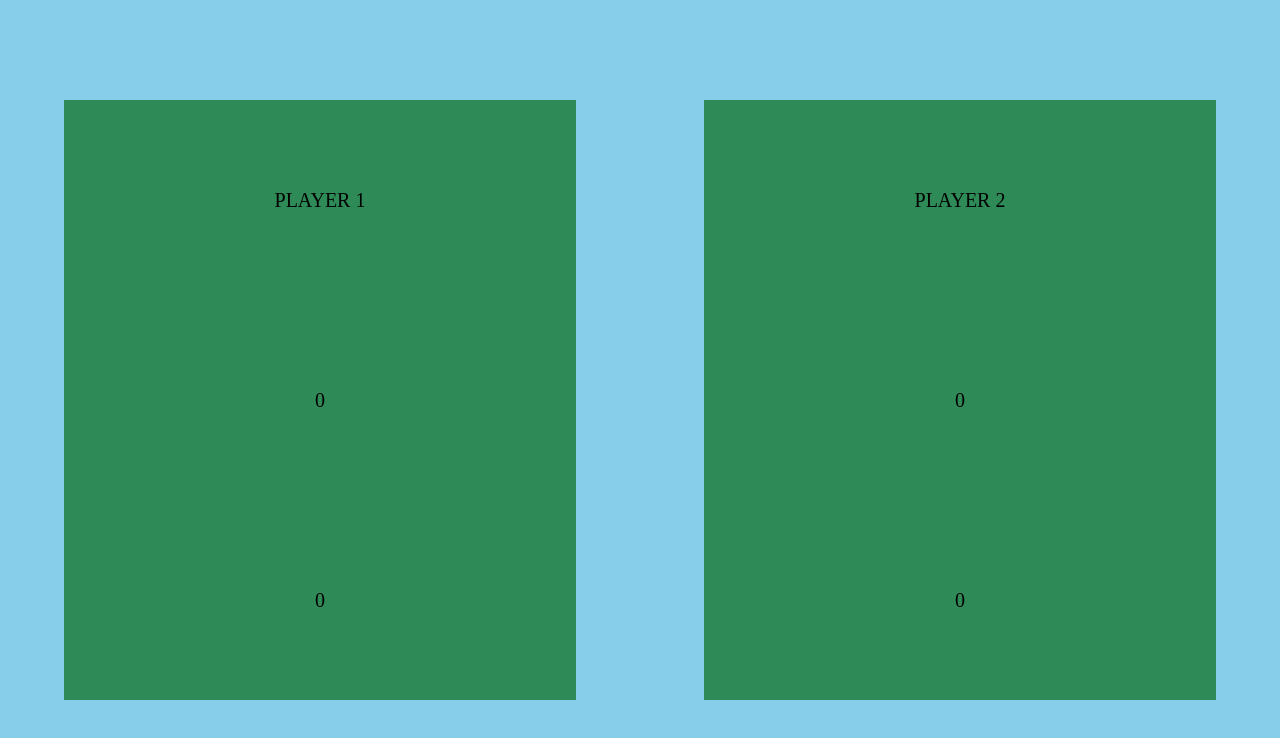
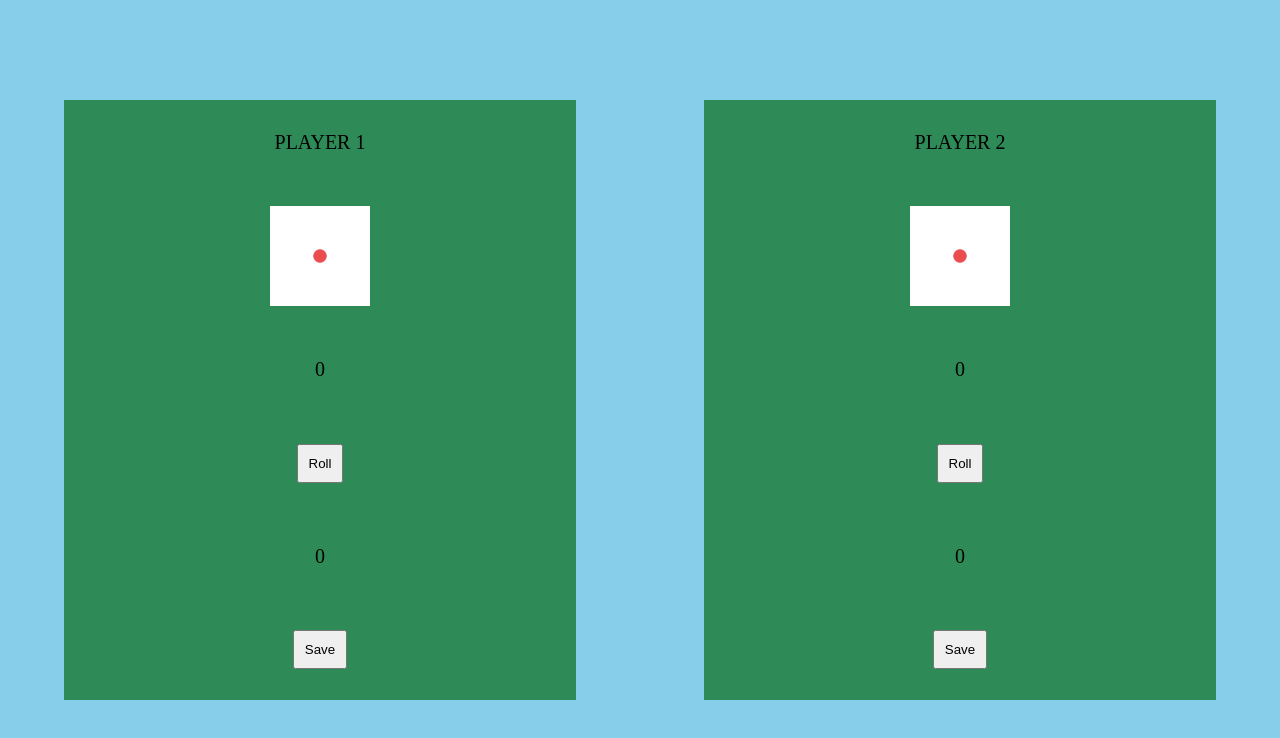
Before and after one commit to miriyan254/pig-die-game, a React (Vite) app: page / in a window 1280 px wide. Shown: the top 738 px of the page. Built offline with nearby package versions, Linux system fonts and the light colour scheme.

Commit message:
4. new file: src/components/Button.jsx, src/components/DieImg.jsx; modified: src/components/GameBoard.jsx, src/index.css

```diff
--- /dev/null
+++ b/src/components/Button.jsx
@@ -0,0 +1,5 @@
+function Button({children}){
+	return <button type='button'>{children}</button>;
+}
+
+export default Button;
--- /dev/null
+++ b/src/components/DieImg.jsx
@@ -0,0 +1,7 @@
+import One from '../assets/dice-1.png';
+
+function DieImg(){
+    return <img src={One} />;
+}
+
+export default DieImg;
--- a/src/components/GameBoard.jsx
+++ b/src/components/GameBoard.jsx
@@ -1,11 +1,16 @@
 import Info from './Info';
+import DieImg from './DieImg';
+import Button from './Button';
 
 function GameBoard({playerName}){
     return (
         <section>
             <Info info={playerName} />
+            <DieImg />
             <Info info={0} />
+            <Button>Roll</Button>
             <Info info={0} />
+            <Button>Save</Button>
         </section>
     );
 }
--- a/src/index.css
+++ b/src/index.css
@@ -31,3 +31,14 @@ p {
 	padding: 1rem;
 	font-size: 2rem;
 }
+
+img{
+	width: 10rem;
+	height:10rem;
+	object-fit: cover;
+}
+
+button {
+	margin: 1rem;
+	padding: 1rem;
+}
```
